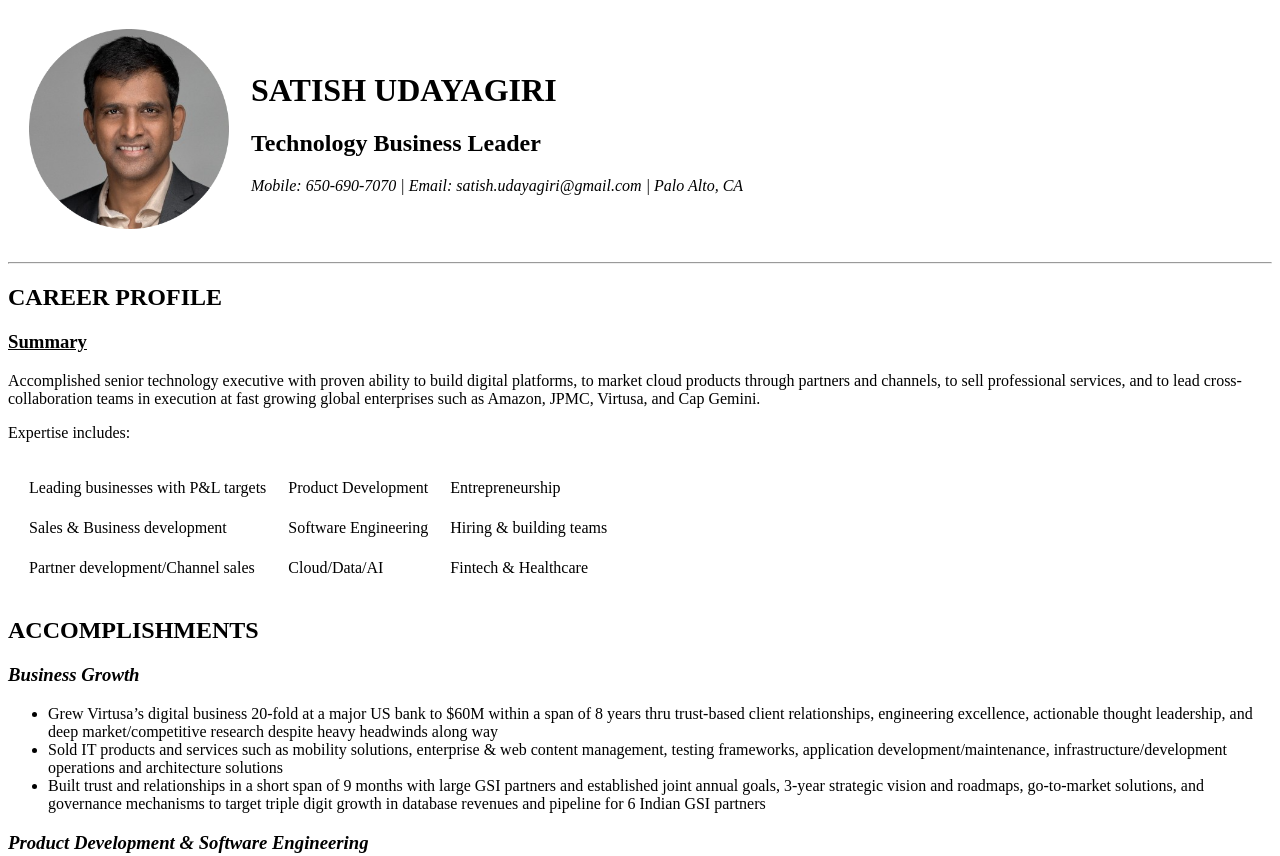
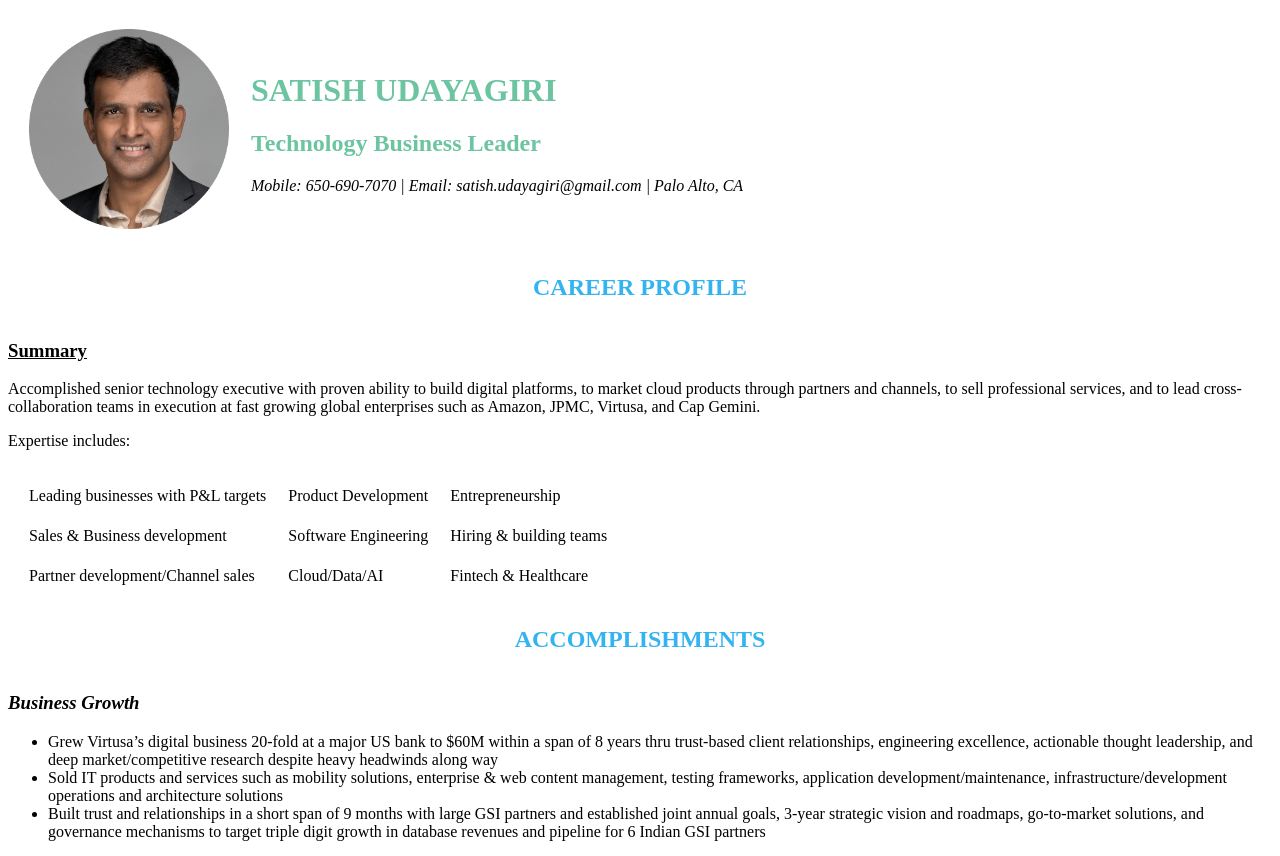
Before and after one commit to uvdsatish/Web-Development, a plain HTML site: page HTML -Personal Site/index.html in a window 1280 px wide. Shown: the top 856 px of the page. Drawn offline with Linux system fonts and the light colour scheme.

Commit message:
Second commit

```diff
--- /dev/null
+++ b/HTML -Personal Site/css/style.css
@@ -0,0 +1,27 @@
+<style>
+  body{
+    background-color: #D3EBCD;
+  }
+/*  hr{
+    border-color: grey;
+    border-style: dotted none none;
+    border-width: 5px;
+    width: 5%;
+  } */
+hr {
+  border-width:0;
+}
+
+h1 {
+    color: #6CC4A1;
+  }
+
+.title {
+  color: #6CC4A1;
+}
+
+h2:not(.title){
+    color: #34B3F1;
+    text-align: center;
+  }
+</style>
--- a/HTML -Personal Site/index.html
+++ b/HTML -Personal Site/index.html
@@ -4,22 +4,24 @@
 <head>
   <meta charset="utf-8">
   <title>"Profile"</title>
-  <link rel="icon" href="favicon.ico?v=2">
+  <link rel="icon" href="images/favicon.ico">
+  <link rel="stylesheet" href= "css/style.css" />
+
 </head>
 
-<body>
+<body >
   <table cellspacing=20>
     <tr>
       <td><img src="images\satish-circular.png" alt="Satish profile picture" width="200"></td>
       <td>
         <h1><strong>SATISH UDAYAGIRI</strong></h1>
-        <h2>Technology Business Leader</h2>
+        <h2 class = "title">Technology Business Leader</h2>
         <p><em>Mobile: 650-690-7070 | Email: satish.udayagiri@gmail.com | Palo Alto, CA</em></p>
       </td>
     </tr>
   </table>
+  <h2>CAREER PROFILE</h2>
   <hr>
-  <h2>CAREER PROFILE</h2>
   <h3><u>Summary</u></h3>
   <p>Accomplished senior technology executive with proven ability to build digital platforms, to market cloud products through partners and channels, to sell professional services, and to lead cross-collaboration teams in execution at fast growing
     global enterprises such as Amazon, JPMC, Virtusa, and Cap Gemini.</p>
@@ -42,6 +44,7 @@
     </tr>
   </table>
   <h2>ACCOMPLISHMENTS</h2>
+  <hr>
   <h3><i>Business Growth</i></h3>
   <ul>
     <li>
@@ -126,6 +129,7 @@
     </li>
   </ul>
   <h2>EXPERIENCE</h2>
+  <hr>
   <h3>AMAZON - AWS</h3>
   <table cellspacing=15>
     <tr>
@@ -199,6 +203,7 @@
     </tr>
   </table>
   <h2>EDUCATION</h2>
+  <hr>
   <table cellspacing=15>
     <tr>
       <td>
@@ -255,6 +260,7 @@
     </li>
   </ul>
   <h2> ADDITIONAL EXPERIENCE </h2>
+  <hr>
   <ul>
     <li>
       Built fintech digital applications leveraging node.JS, backbone.JS, Ruby on rails and Java; Working experience in data science, AI & cloud computing fields: Machine learning, Hadoop ecosystem, data analytics using R and python, cloud
```
